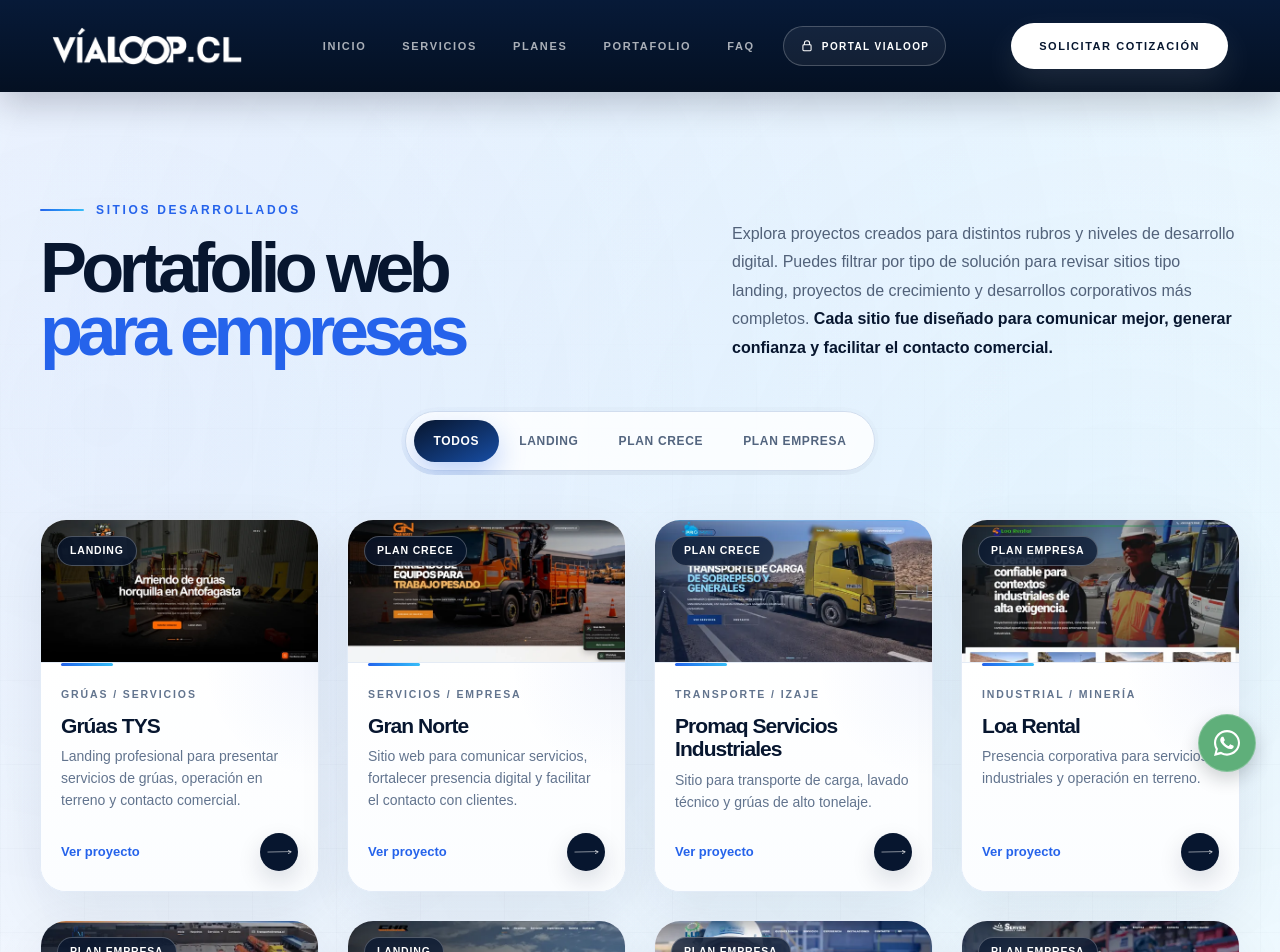
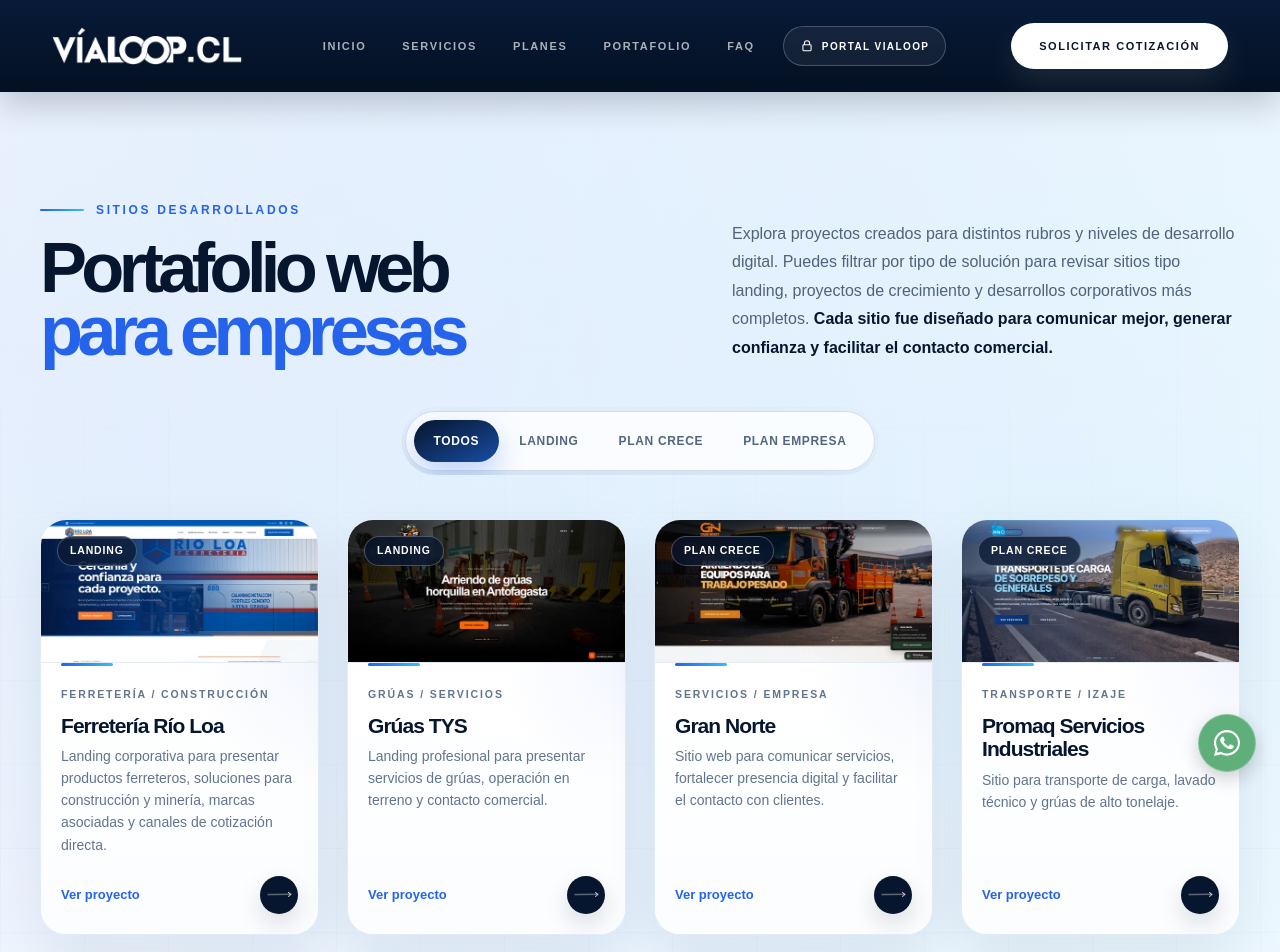
Before and after one commit to robertomanzomorales-beep/vialoop-next-app, a Next.js app: page /portafolio-web in a window 1280 px wide. Shown: the top 952 px of the page. Built offline with nearby package versions, Linux system fonts and the light colour scheme.

Commit message:
feat: agregar Ferreteria Rio Loa al portafolio

```diff
--- a/components/PortfolioWeb.tsx
+++ b/components/PortfolioWeb.tsx
@@ -115,6 +115,16 @@
 ];
 
 const portfolioItems: PortfolioItem[] = [
+  {
+    name: "Ferretería Río Loa",
+    type: "Ferretería / Construcción",
+    plan: "Landing",
+    category: "landing",
+    description:
+      "Landing corporativa para presentar productos ferreteros, soluciones para construcción y minería, marcas asociadas y canales de cotización directa.",
+    href: "https://ferreteriarioloa.cl/",
+    image: "/portfolio/trabajo_realizado_rio_loa_600px.webp",
+  },
   {
     name: "Grúas TYS",
     type: "Grúas / Servicios",
```
Also changed, not shown: public/portfolio/trabajo_realizado_rio_loa_600px.webp (added).
